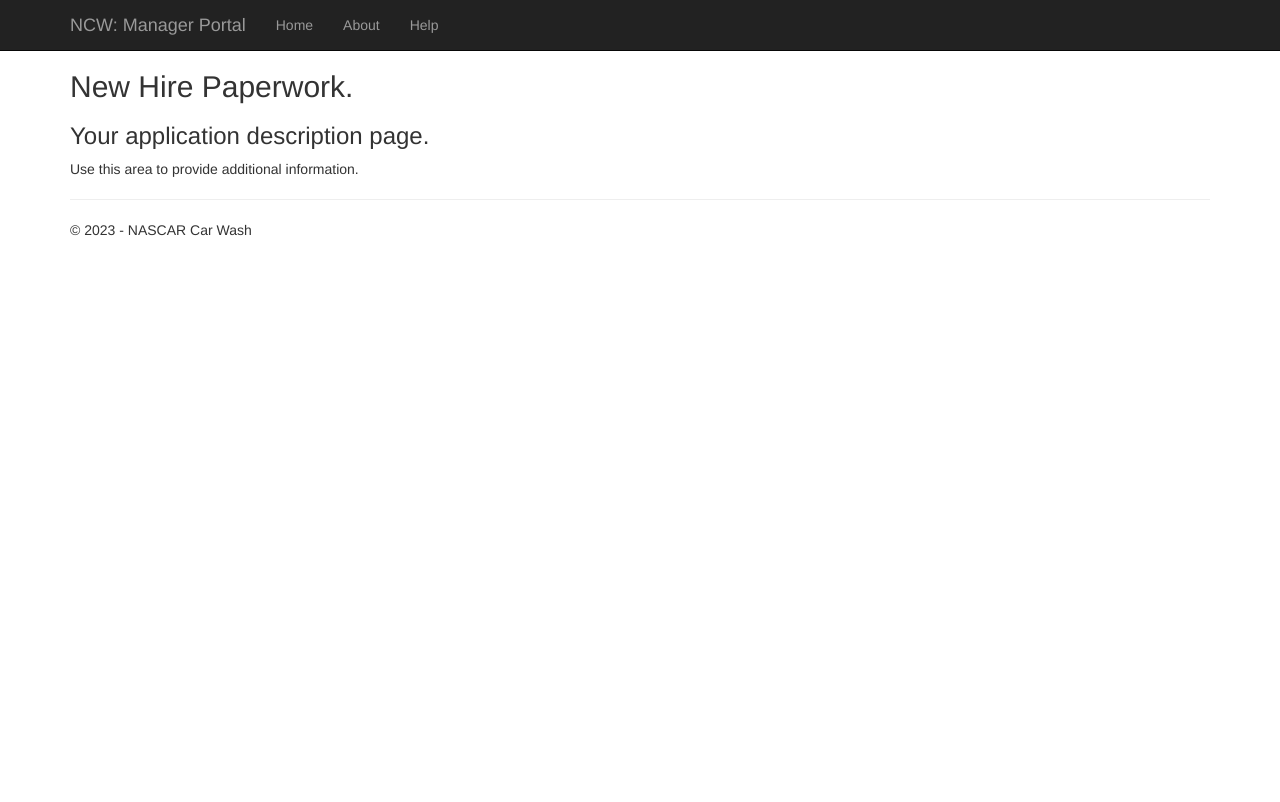
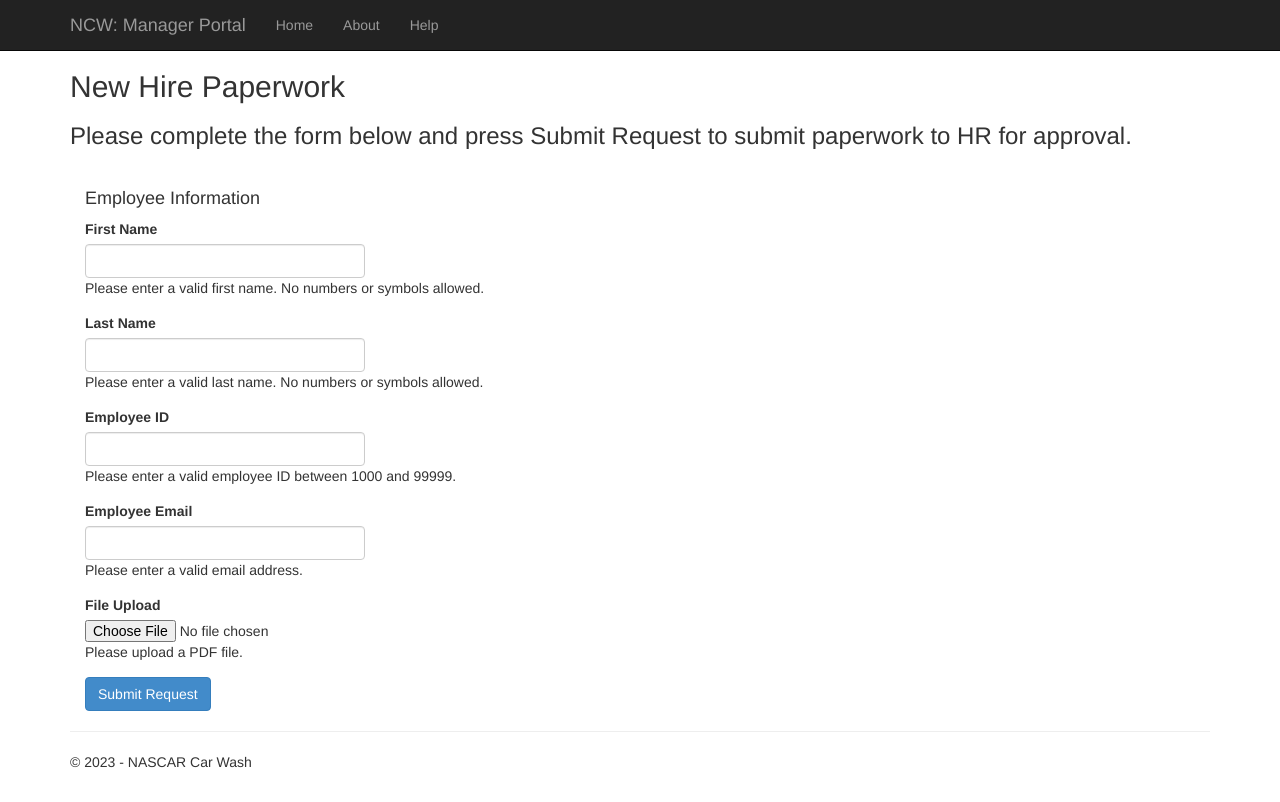
Before and after one commit to christopher-nance/NCW-Manager-Portal, a Flask app: page /NewHirePaperwork in a window 1280 px wide. Before the commit the page ends 236 px from the top, so only its background shows below. Run offline with Flask 2, Linux system fonts and the light colour scheme; some libraries are stand-ins or nearby versions.

Commit message:
NHP work.

```diff
--- a/NCW_Manager_Portal/templates/NewHirePaperwork.html
+++ b/NCW_Manager_Portal/templates/NewHirePaperwork.html
@@ -2,9 +2,49 @@
 
 {% block content %}
 
-<h2>{{ title }}.</h2>
-<h3>{{ message }}</h3>
 
-<p>Use this area to provide additional information.</p>
+
+<body>
+    <div class="container">
+        <div class="row">
+            <h2>{{ title }}</h2>
+            <h3>{{ message }}</h3>
+            <div class="col-md-6">
+
+                <br />
+                <h4>Employee Information</h4>
+                <form method="post" enctype="multipart/form-data">
+                    <div class="form-group">
+                        <label for="first_name">First Name</label>
+                        <input type="text" class="form-control" id="first_name" name="first_name" pattern="[A-Za-z]+" required>
+                        <div class="invalid-feedback">Please enter a valid first name. No numbers or symbols allowed.</div>
+                    </div>
+                    <div class="form-group">
+                        <label for="last_name">Last Name</label>
+                        <input type="text" class="form-control" id="last_name" name="last_name" pattern="[A-Za-z]+" required>
+                        <div class="invalid-feedback">Please enter a valid last name. No numbers or symbols allowed.</div>
+                    </div>
+                    <div class="form-group">
+                        <label for="employee_id">Employee ID</label>
+                        <input type="number" class="form-control" id="employee_id" name="employee_id" min="1000" max="99999" required>
+                        <div class="invalid-feedback">Please enter a valid employee ID between 1000 and 99999.</div>
+                    </div>
+                    <div class="form-group">
+                        <label for="employee_email">Employee Email</label>
+                        <input type="email" class="form-control" id="employee_email" name="employee_email" required>
+                        <div class="invalid-feedback">Please enter a valid email address.</div>
+                    </div>
+                    <div class="form-group">
+                        <label for="file_upload">File Upload</label>
+                        <input type="file" id="file_upload" name="file_upload" accept=".pdf" required>
+                        <div class="invalid-feedback">Please upload a PDF file.</div>
+                    </div>
+                    <button type="submit" class="btn btn-primary">Submit Request</button>
+                </form>
+            </div>
+        </div>
+    </div>
+    <!-- jQuery and Bootstrap JS -->
+</body>
 
 {% endblock %}
--- a/NCW_Manager_Portal/views.py
+++ b/NCW_Manager_Portal/views.py
@@ -43,7 +43,7 @@ def NewHirePaperwork():
         'NewHirePaperwork.html',
         title='New Hire Paperwork',
         year=datetime.now().year,
-        message='Your application description page.'
+        message='Please complete the form below and press Submit Request to submit paperwork to HR for approval.'
     )
 
 @app.route('/IncidentReport')
```
